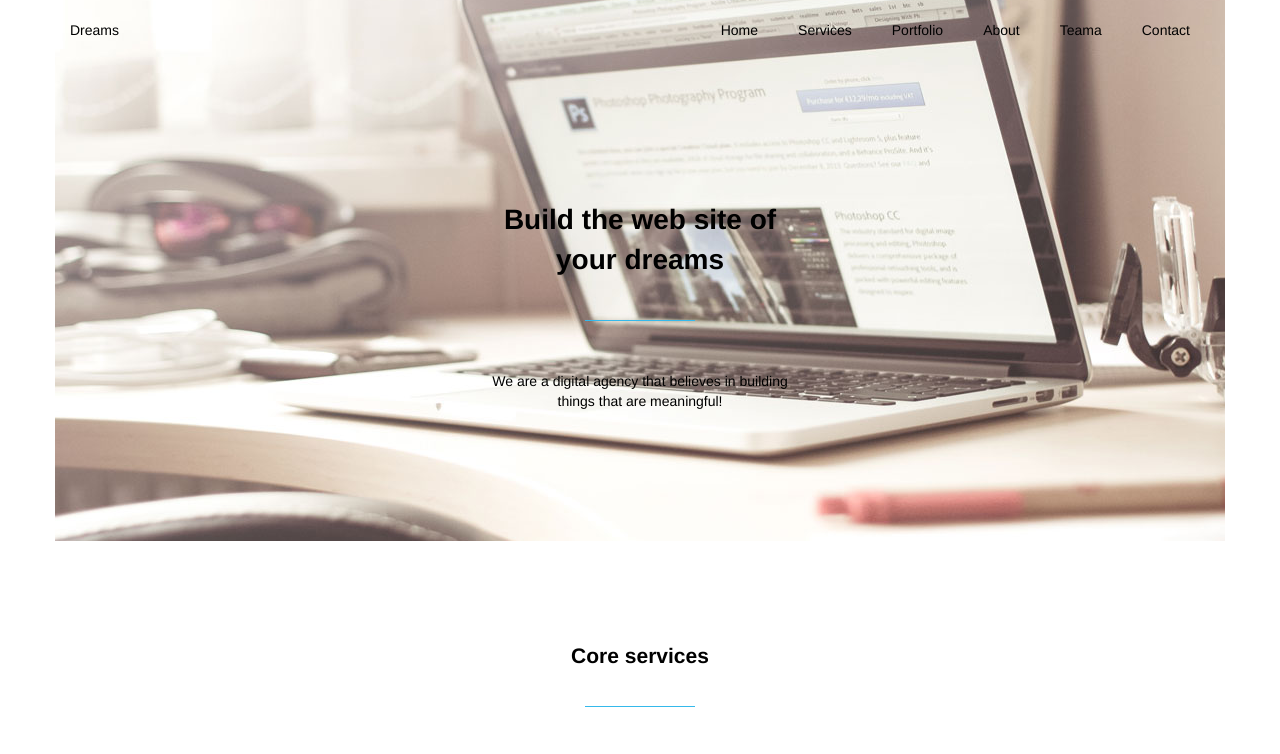
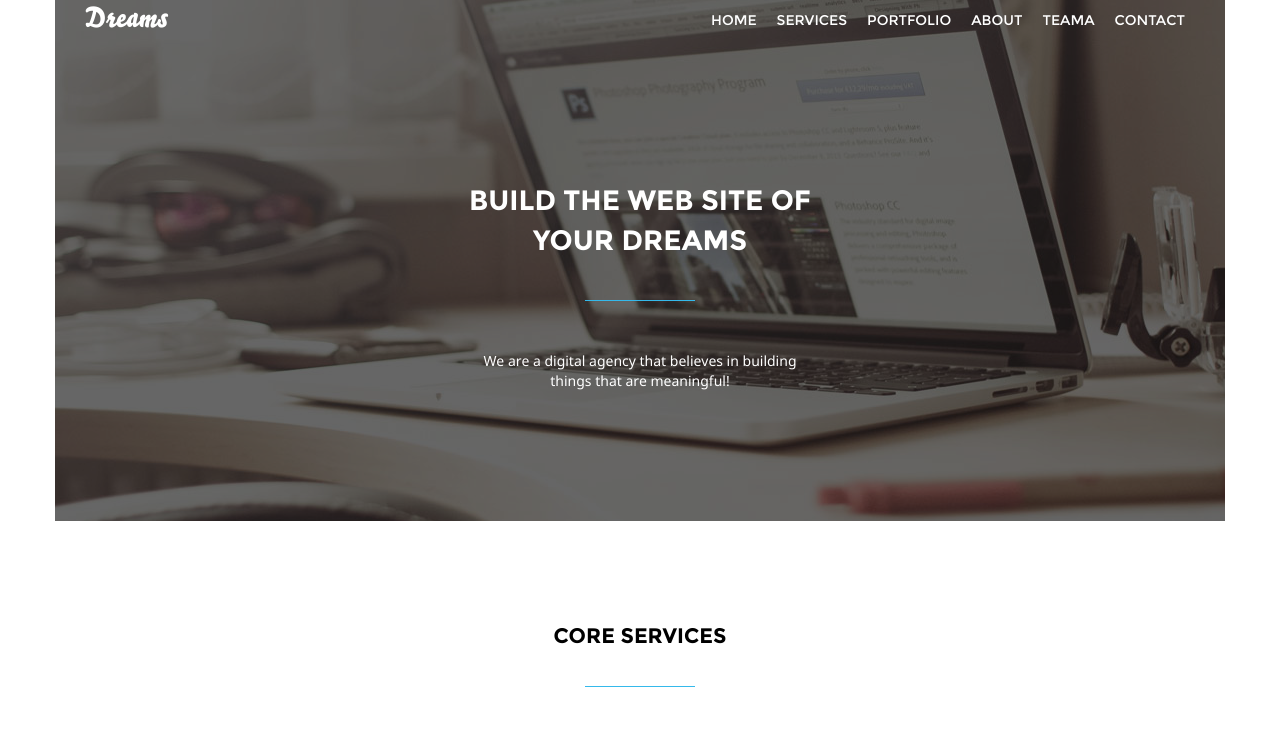
Before and after one commit to GVitalii1993/Work-task, a website: page Work task/work/template.html in a window 1280 px wide. Shown: the top 754 px of the page. Drawn offline with Linux system fonts and the light colour scheme.

Commit message:
text-style

```diff
--- a/Work task/work/css/mainCSS.css
+++ b/Work task/work/css/mainCSS.css
@@ -1,3 +1,33 @@
+@font-face {
+	font-family: 'MyWebFont';
+	src: url('../fonts/BelloScript/BelloScript.ttf');
+	font-weight: normal;
+	font-style: normal;
+}
+
+@font-face {
+	font-family: 'Montserrat-Bold';
+	src: url('../fonts/Montserrat/Montserrat-Bold.ttf');
+	font-weight: normal;
+	font-style: normal;
+}
+
+@font-face {
+	font-family: 'Montserrat-Regular';
+	src: url('../fonts/Montserrat/Montserrat-Regular.ttf');
+	font-weight: normal;
+	font-style: normal;
+}
+
+@font-face {
+	font-family: 'NotoSans-Regular';
+	src: url('../fonts/NotoSans/NotoSans-Regular.ttf');
+	font-weight: normal;
+	font-style: normal;
+}
+
+
+
 *{
 	list-style-type: none;
 	text-decoration: none;
@@ -49,11 +79,19 @@
 
 header {
 	background: url('../img/hero_bg.jpg') no-repeat center;
+	position: relative;
+}
+
+nav {
+	position: fixed;
+	z-index: 999;
 }
 
 .logo {
 	box-sizing: border-box;
-	padding: 20px;
+	font-family: 'MyWebFont';
+	font-size: 2em;
+	position: relative;
 }
 
 .nav-bar {
@@ -63,7 +101,7 @@ header {
 }
 
 .nav-bar li {
-	margin: 20px;
+	margin: 10px;
 }
 
 .nav-bar li a:hover {
@@ -83,11 +121,14 @@ h1 {
     background-color: #35b9eb;
     height: 1px;
     width: 110px;
+    position: relative;
 }
 
 .descript-head {
 	margin: 50px 0 130px 0;
 	text-align: center;
+	position: relative;
+	font-family: 'NotoSans-Regular';
 }
 
 /*------------------------------------------------------------------------------------------*/
@@ -163,6 +204,8 @@ h1 {
 	display: flex;
 	justify-content: center;
 	align-items: center;
+	font-family: 'Montserrat-Bold';
+	text-transform: uppercase;
 }
 
 .learn-more:hover {
@@ -389,6 +432,7 @@ h1 {
 /*--------------------------------------------------------------------------------------*/
 footer h2, footer p, footer a {
 	color: #fff;
+	font-family: 'NotoSans-Regular';
 }
 
 footer {
@@ -413,10 +457,6 @@ footer {
 	display: inline-block;
 	background-size: 100% auto;
 	margin-right: 10px;
-}
-
-.footer-contact ul li a{
-
 }
 
 .phone {
@@ -473,14 +513,80 @@ form input{
 	border-radius: 25px;
 	outline: none;
 	-moz-appearance: none;
+	color: #fff;
+	font-family: 'Montserrat-Regular';
+	text-transform: uppercase;
 }
 
-#name {
+#submit:hover {
+	color: #000;
+	background: #fff;
+	border: 2px solid #35c2f8;
+	transition: 0.5s;
 }
 
-.pip {
+.copy {
 	display: flex;
 	flex-direction: column;
 	justify-content: center;
 	align-items: center;
 }
+
+.background {
+	position: absolute;
+	width: 100%;
+	height: 100%;
+	background: rgba(0, 0, 0, .6);
+	z-index: 0;
+}
+
+/*------------------------------------Text-Style-----------------------------------------*/
+
+.color-first {
+	color: white;
+}
+
+.color-two {
+	color: #777777;
+}
+
+h1, h2 {
+	font-family: 'Montserrat-Bold'!important;
+	text-transform: uppercase;
+}
+
+h3 {
+	font-family: 'Montserrat-Regular';
+	text-transform: uppercase;
+	font-size: 1em;
+}
+
+p {
+	font-family: 'NotoSans-Regular';
+}
+
+.nav-bar li a {
+	font-family: 'Montserrat-Regular';
+	color: white;
+	text-transform: uppercase;
+}
+
+.core-services p {
+	color: #777777;
+}
+
+.otherexpertise p {
+	color: #777777;
+}
+
+.amazing p {
+	color: #777777;
+}
+
+.about p {
+	color: #777777;
+}
+
+.awesome-team p {
+	color: #777777;
+}
--- a/Work task/work/template.html
+++ b/Work task/work/template.html
@@ -15,20 +15,21 @@
 	<div class="container">
 
 		<header class="row">
-			<nav>
-				<div class="logo col-md-2">Dreams</div>
+			<div class="background"></div>
+			<nav class="col-md-12 fixed-top">
+				<div class="logo color-first col-md-2">Dreams</div>
 				<ul class="nav-bar col-md-10">
 					<li><a href="">Home</a></li>
-					<li><a href="">Services</a></li>
+					<li><a href="#core-services">Services</a></li>
 					<li><a href="">Portfolio</a></li>
 					<li><a href="">About</a></li>
 					<li><a href="">Teama</a></li>
 					<li><a href="">Contact</a></li>
 				</ul>
 			</nav>
-			<h1 class="col-md-12">Build the web site of<br>your dreams</h1>
+			<h1 class="color-first col-md-12">Build the web site of<br>your dreams</h1>
 			<hr class="under-line">
-			<p class="descript-head">We are a digital agency that believes in building<br>things that are meaningful!</p>
+			<p class="color-first descript-head">We are a digital agency that believes in building<br>things that are meaningful!</p>
 		</header>
 
 		<div class="core-services row">
@@ -225,7 +226,7 @@
 			<span class="col-sm-1"></span>
 			<div class="col-sm-5">
 				<h2 class="">Contact us</h2>
-				<p class="footer-descript">Lorem ipsum dolor sit amet, consectetur adipisicing elit. Voluptates rem est debitis molestiae nesciunt aliquid?</p>
+				<p class="footer-descript">Don’t be shy, drop us an email and say hello! We are a really nice bunch of people :)</p>
 				<div class="footer-contact">
 					<ul class="row">
 						<li class="col-sm-6"><span class="phone" fill="#fff"></span><a href="tel:+1234567890">(416) 555-0000</a></li>
@@ -246,7 +247,7 @@
 				</form>
 			</div>
 			<span class="col-sm-1"></span>
-			<div class="col-sm-12 pip">
+			<div class="col-sm-12 copy">
 				<hr class="col-sm-10">
 				<p>&copy; 2014 Dreams By FreeediesXpress</p>
 			</div>
```
